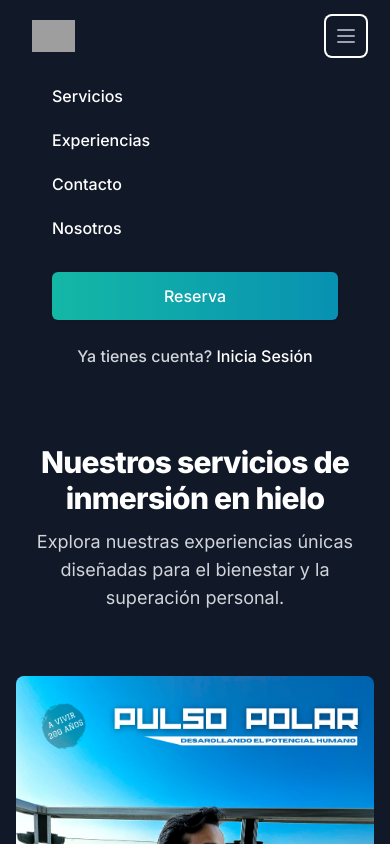
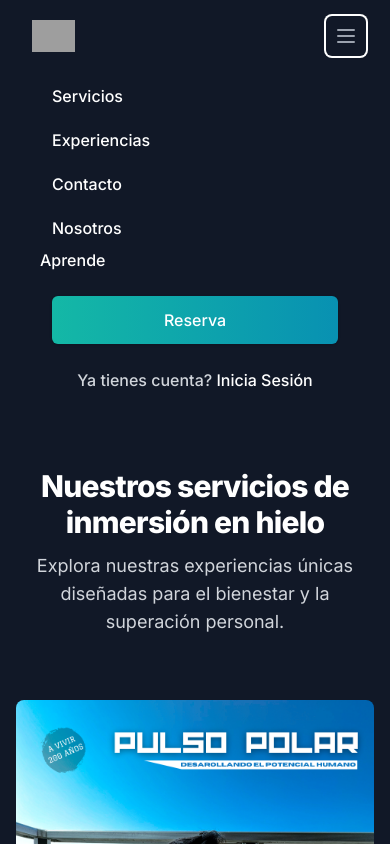
Before and after one commit to edwardramirez31/pulso-polar-frontend, a Next.js app: page /servicios in a window 390 px wide. Both pictures are taken after a click on the button "Open main menu". Shown: the top 844 px of the page. Built offline with nearby package versions, Linux system fonts and the light colour scheme; grey boxes are pictures that could not be loaded.

Commit message:
ix: navbar blog item in shorter screens

```diff
--- a/src/components/home/Navbar.tsx
+++ b/src/components/home/Navbar.tsx
@@ -137,6 +137,12 @@ export default function Navbar() {
             >
               Nosotros
             </Link>
+            <Link
+              href="/blog"
+              className="text-base font-medium text-white hover:text-gray-300"
+            >
+              Aprende
+            </Link>
           </div>
           <div className="mt-6 px-5">
             <a
```
